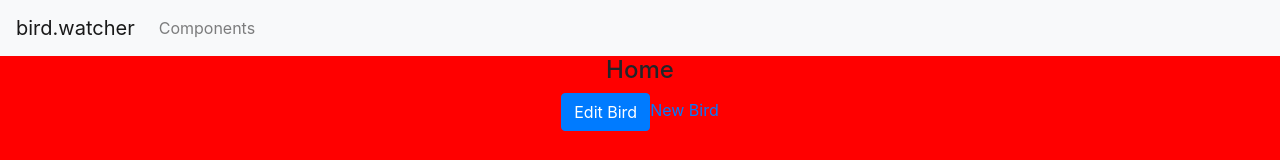
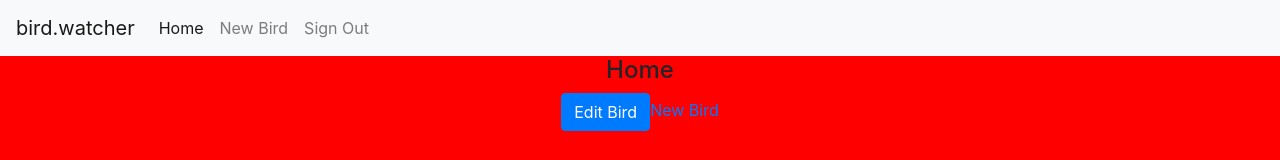
Before and after one commit to MLogan1998/scat-surprise, a React (Create React App) app: page /home in a window 1280 px wide. Shown: the top 160 px of the page. Built offline with nearby package versions, Linux system fonts and the light colour scheme; no server answers; sample sign-in values are in the browser's storage.

Commit message:
finished reactstrap navbar

```diff
--- a/src/components/pages/NavBar/NavBar.js
+++ b/src/components/pages/NavBar/NavBar.js
@@ -11,6 +11,7 @@ import {
 } from 'reactstrap';
 
 import PropTypes from 'prop-types';
+import { NavLink as RRNavLink } from 'react-router-dom';
 import firebase from 'firebase/app';
 import 'firebase/auth';
 
@@ -45,7 +46,13 @@ class NavBar extends React.Component {
         return (
           <Nav className="mr-auto" navbar>
           <NavItem>
-            <NavLink href="/components/">Components</NavLink>
+            <NavLink tag={RRNavLink} to='/home'>Home</NavLink>
+          </NavItem>
+          <NavItem>
+            <NavLink tag={RRNavLink} to='/new'>New Bird</NavLink>
+          </NavItem>
+          <NavItem>
+            <NavLink onClick={this.signOut}>Sign Out</NavLink>
           </NavItem>
         </Nav>
         );
```
